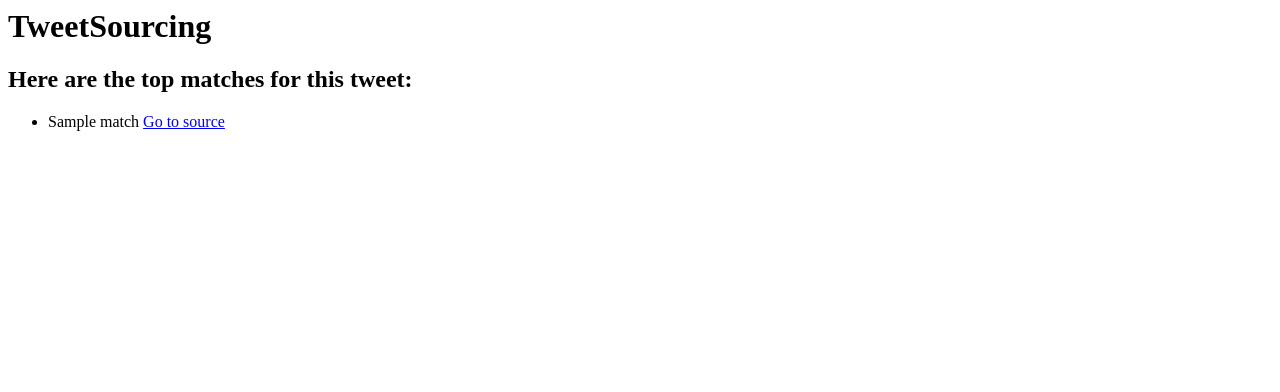
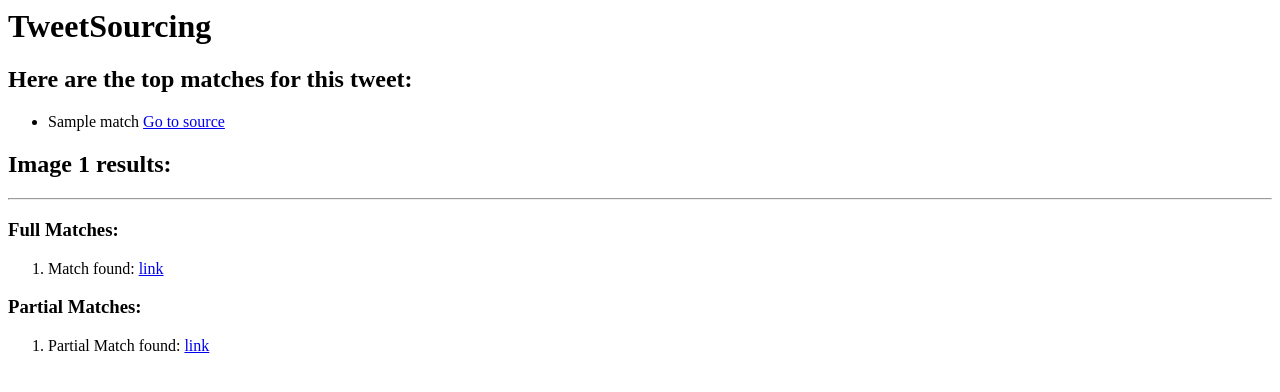
Before and after one commit to maybemaby/tweetsourcing-flask, a Flask app: template tweetsourcing/templates/results.html in a window 1280 px wide. Shown: the top 392 px of the page. Run offline with Flask 2, Linux system fonts and the light colour scheme; the template is opened without the code that fills it: most values are stand-ins (such as "Sample title", 1, 10 or a date in 2020).

Commit message:
Image matching implemented in views

```diff
--- a/tweetsourcing/search/tweethandler.py
+++ b/tweetsourcing/search/tweethandler.py
@@ -91,11 +91,11 @@
             )
         try:
             tweet_images = status_object.entities["media"]
-            image_urls = set()
+            image_urls = []
         except KeyError:
             return None
         except AttributeError:
             return None
         for image in tweet_images:
-            image_urls.add(image["media_url"])
+            image_urls.append(image["media_url"])
         return image_urls
--- /dev/null
+++ b/tweetsourcing/templates/_image_results.html
@@ -0,0 +1,28 @@
+    <div id="image_results">
+    {% if image_urls %}
+        {% for url_set in image_urls %}
+        <h2>Image {{ loop.index }} results:</h2>
+        <hr>
+        <div class="image-results-full">
+            <h3>Full Matches:</h3>
+            <ol>
+            {% for url in url_set.full %}
+                <li>Match found: <a href="{{ url }}">link</a></li>
+            {% endfor %}
+            </ol>
+        </div>
+        <div class="image-results-partial">
+            <h3>Partial Matches:</h3>
+            <ol>
+            {% for url in url_set.partial %}
+                <li>Partial Match found: <a href="{{ url }}">link</a></li>
+            {% endfor %}
+            </ol>
+        </div>
+        {% endfor %}
+    {% elif image_urls == None %}
+        <h2>No matches could be found.</h2>
+    {% else %}
+        <h2>No image found in tweet.</h2>
+    {% endif %}
+    </div id="image_results">
--- a/tweetsourcing/templates/results.html
+++ b/tweetsourcing/templates/results.html
@@ -12,4 +12,7 @@
         {% endif %}
     {% endfor %}
     </ul>
+    {% if image_urls %}
+        {% include "_image_results.html" %}
+    {% endif %}
 {% endblock content %}
```
Also changed, not shown: tweetsourcing/main/routes.py (+9 -4 lines), tweetsourcing/search/imagematch.py (+6 -4 lines).
